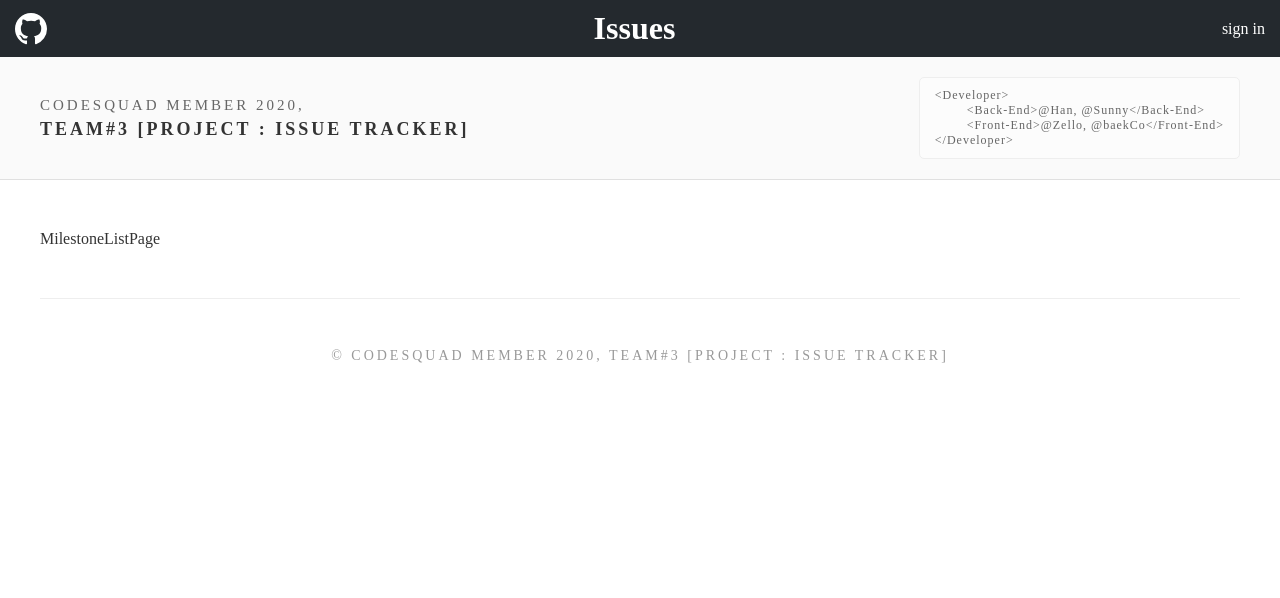
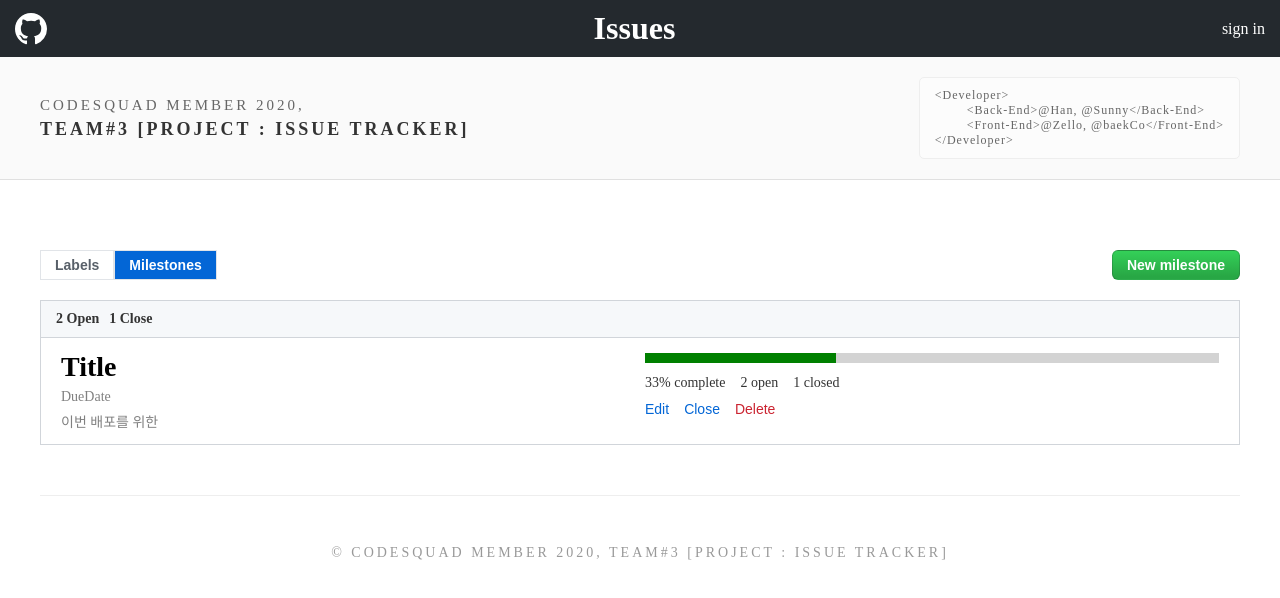
Before and after one commit to codesquad-member-2020/issue-tracker-03, a React app in the folder client/: page /milestone-list in a window 1280 px wide. Shown: the top 598 px of the page. Built offline with nearby package versions, Linux system fonts and the light colour scheme.

Commit message:
[#105] modify: 페이지가 컨테이너를 포함하도록 수정
Title >
* 페이지가 컨테이너를 포함하도록 수정

Description >
* 하드코딩 되어있던 부분을 수정

```diff
--- a/client/src/pages/MilestoneListPage.js
+++ b/client/src/pages/MilestoneListPage.js
@@ -1,7 +1,12 @@
 import React from 'react';
+import MilestoneListContainer from '../containers/MilestoneListContainer';
 
 const MilestoneListPage = () => {
-  return <div>MilestoneListPage</div>;
+  return (
+    <>
+      <MilestoneListContainer />
+    </>
+  );
 };
 
 export default MilestoneListPage;
```
